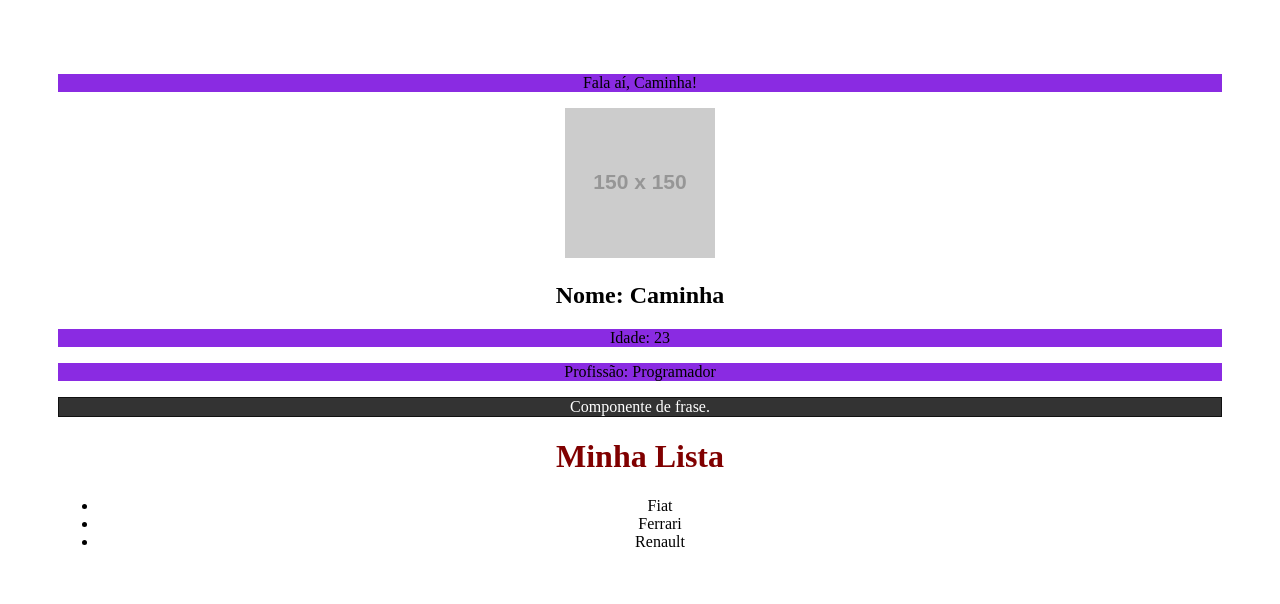
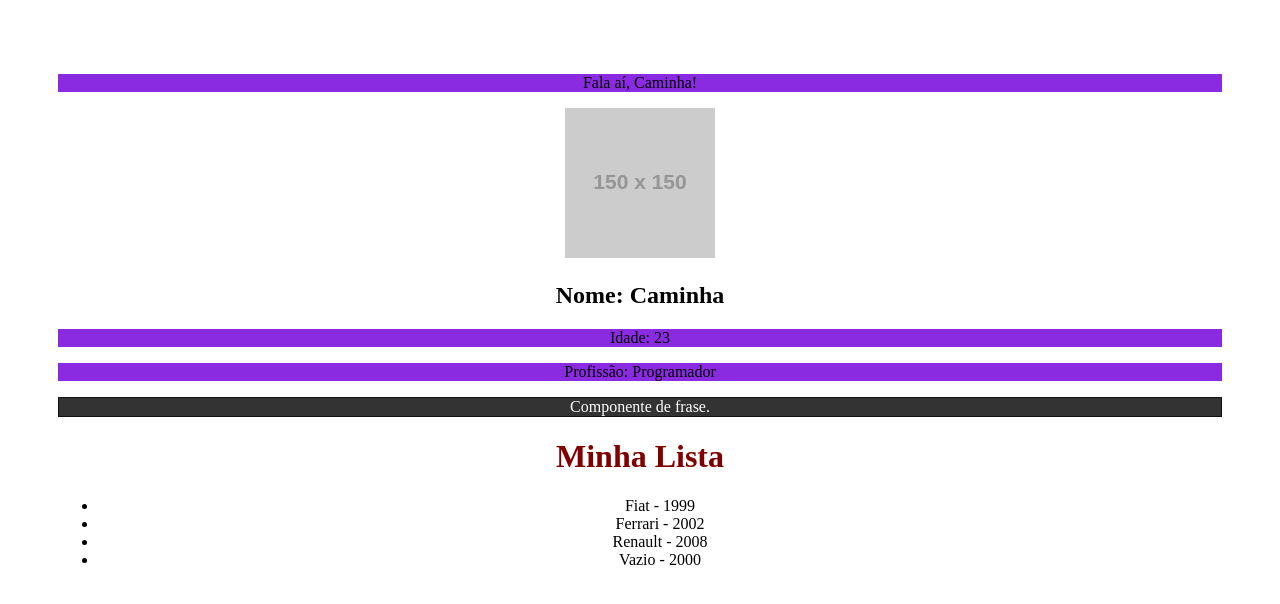
Before and after one commit to lucas-caminha/react-learning, a React (Create React App) app: page / in a window 1280 px wide. Shown: the top 604 px of the page. Built offline with nearby package versions, Linux system fonts and the light colour scheme.

Commit message:
Avançando em Props

```diff
--- a/src/components/Item.js
+++ b/src/components/Item.js
@@ -1,9 +1,22 @@
-function Item(props) {
+import PropTypes from 'prop-types'
+
+function Item({marca, anoLancamento}) {
     return (
         <>
-            <li>{props.marca}</li>
+            <li>{marca} - {anoLancamento}</li>
         </>
     )
 }
 
+Item.propTypes = {
+    marca: PropTypes.string.isRequired,
+    anoLancamento: PropTypes.number,
+}
+
+// Default Value
+Item.defaultProps = {
+    marca: 'Vazio',
+    anoLancamento: 2000,
+}
+
 export default Item;
--- a/src/components/List.js
+++ b/src/components/List.js
@@ -5,9 +5,10 @@
         <>
             <h1>Minha Lista</h1>
             <ul>
-                <Item marca="Fiat"/>
-                <Item marca="Ferrari"/>
-                <Item marca="Renault"/>
+                <Item marca="Fiat" anoLancamento={1999}/>
+                <Item marca="Ferrari" anoLancamento={2002}/>
+                <Item marca="Renault" anoLancamento={2008}/>
+                <Item/>
             </ul>
         </>
     )
```
